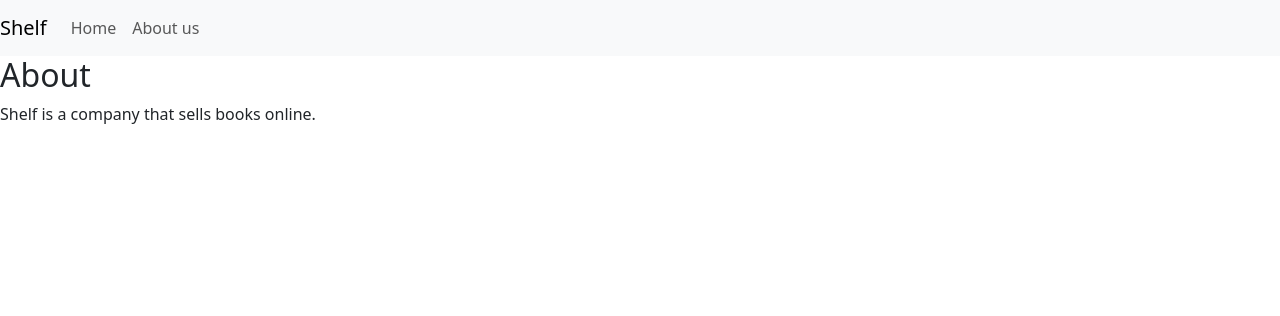
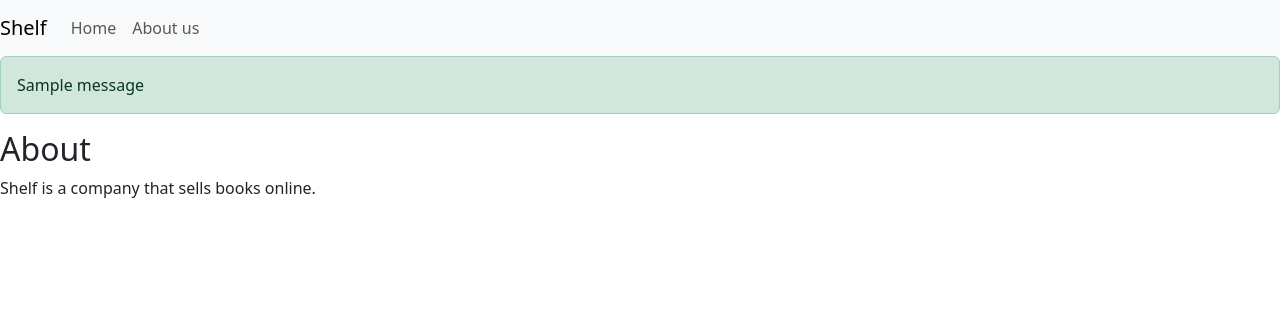
Before and after one commit to yawok/shelf, a Django app: page /about-us/ in a window 1280 px wide. Shown: the top 316 px of the page. Run offline with Django 4.2, Linux system fonts and the light colour scheme; tables that the repository leaves empty hold one stand-in row (values such as "Sample post"); one stand-in notice (Sample message) is shown.

Commit message:
Show Django messages on pages

```diff
--- a/main/templates/base.html
+++ b/main/templates/base.html
@@ -30,6 +30,9 @@
         </ul>
       </div>
     </nav>
+    {% for message in messages %}
+      <div class="alert alert-{{ message.tags }}">{{ message }}</div>
+    {% endfor %}
     {% block content %}
     {% endblock content %}
     <script src="https://cdn.jsdelivr.net/npm/bootstrap@5.3.0-alpha1/dist/js/bootstrap.bundle.min.js"
```
